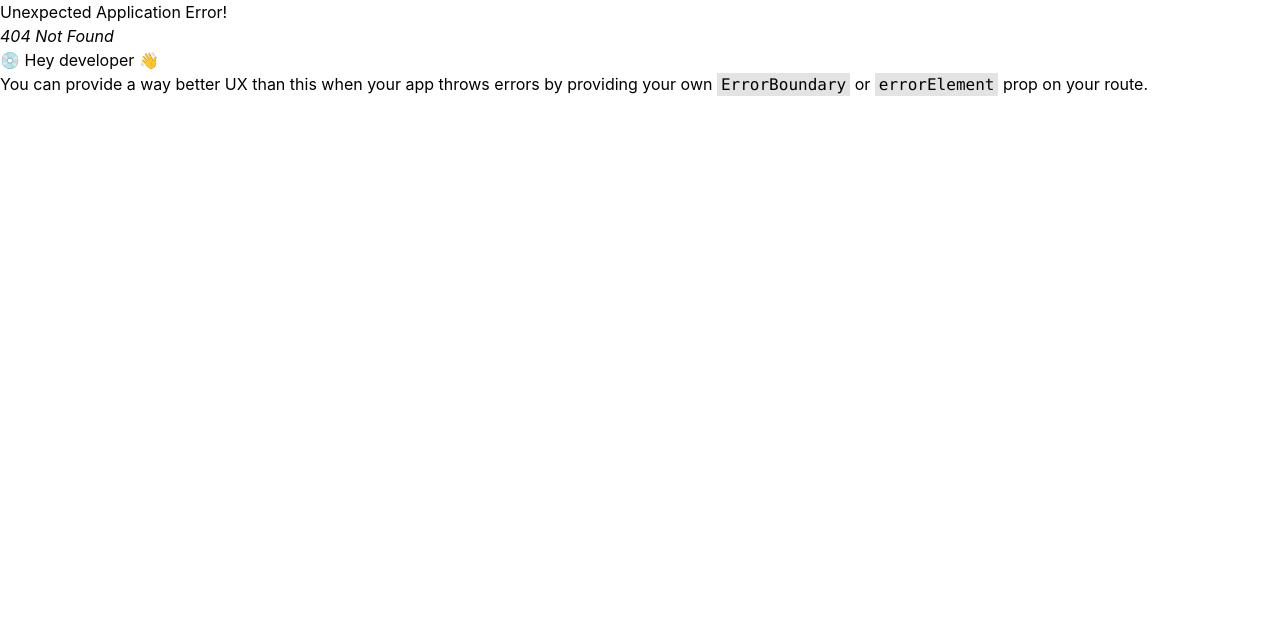
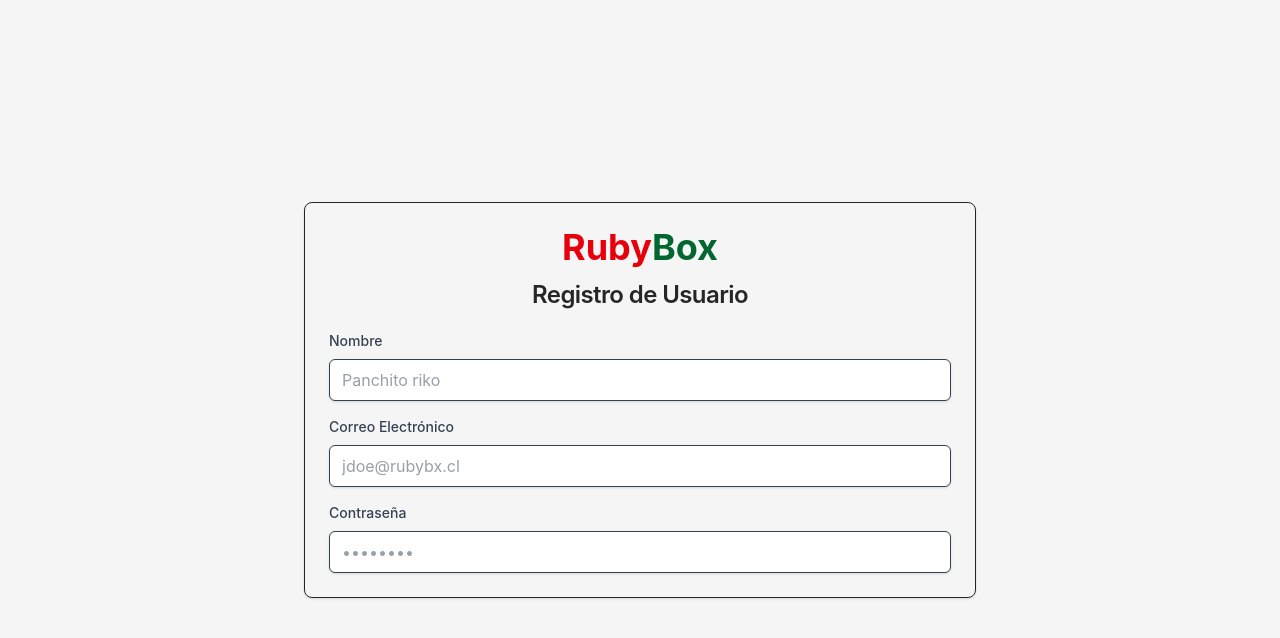
Before and after one commit to Im-Fran/Inventify-Web, a React (Vite) app: page /register in a window 1280 px wide. Before the commit this address had no page. Shown: the top 638 px of the page. Built offline with nearby package versions, Linux system fonts and the light colour scheme.

Commit message:
feat: pagina de registro * Se agrega la pagina de registro
Co-authored-by: Francisco Solis <Im-Fran@users.noreply.github.com>
Co-authored-by: TheBenwamin <TheBenwamin@users.noreply.github.com>
Co-authored-by: Mauri <Vatelfil@users.noreply.github.com>

```diff
--- a/src/pages/auth/register/register.tsx
+++ b/src/pages/auth/register/register.tsx
@@ -0,0 +1,68 @@
+import { useState } from 'react'
+import { Button } from "@/components/ui/button"
+import { Input } from "@/components/ui/input"
+import { Label } from "@/components/ui/label"
+import { Card, CardContent, CardFooter, CardHeader, CardTitle } from "@/components/ui/card"
+
+export default function Register() {
+  const [nombre, setNombre] = useState('')
+  const [correo, setCorreo] = useState('')
+  const [contraseña, setContraseña] = useState('')
+
+  const handleSubmit = (e: React.FormEvent) => {
+    e.preventDefault()
+    // Aquí iría la lógica para enviar los datos del formulario
+    console.log('Datos del formulario:', { nombre, correo, contraseña })
+  }
+
+  return (
+    <div className="flex items-center justify-center min-h-screen min-w-screen">
+      <Card className="w-full max-w-2xl">
+        <CardHeader className="space-y-1">
+          <div className="flex justify-center mb-4">
+            <div className="text-4xl font-bold text-red-600">Ruby<span className="text-green-800">Box</span></div>
+          </div>
+          <CardTitle className="text-2xl font-bold text-center">Registro de Usuario</CardTitle>
+        </CardHeader>
+        <CardContent>
+          <form onSubmit={handleSubmit}>
+            <div className="space-y-4">
+              <div className="space-y-2">
+                <Label htmlFor="nombre">Nombre</Label>
+                <Input
+                  id="nombre"
+                  placeholder="Panchito riko"
+                  value={nombre}
+                  onChange={(e) => setNombre(e.target.value)}
+                  required
+                />
+              </div>
+              <div className="space-y-2">
+                <Label htmlFor="correo">Correo Electrónico</Label>
+                <Input
+                  id="correo"
+                  type="email"
+                  placeholder="jdoe@rubybx.cl"
+                  value={correo}
+                  onChange={(e) => setCorreo(e.target.value)}
+                  required
+                />
+              </div>
+              <div className="space-y-2">
+                <Label htmlFor="contraseña">Contraseña</Label>
+                <Input
+                  id="contraseña"
+                  type="password"
+                  placeholder="••••••••"
+                  value={contraseña}
+                  onChange={(e) => setContraseña(e.target.value)}
+                  required
+                />
+              </div>
+            </div>
+          </form>
+        </CardContent>
+      </Card>
+    </div>
+  )
+}
```
Also changed, not shown: src/router/router.tsx (+7 -0 lines).
